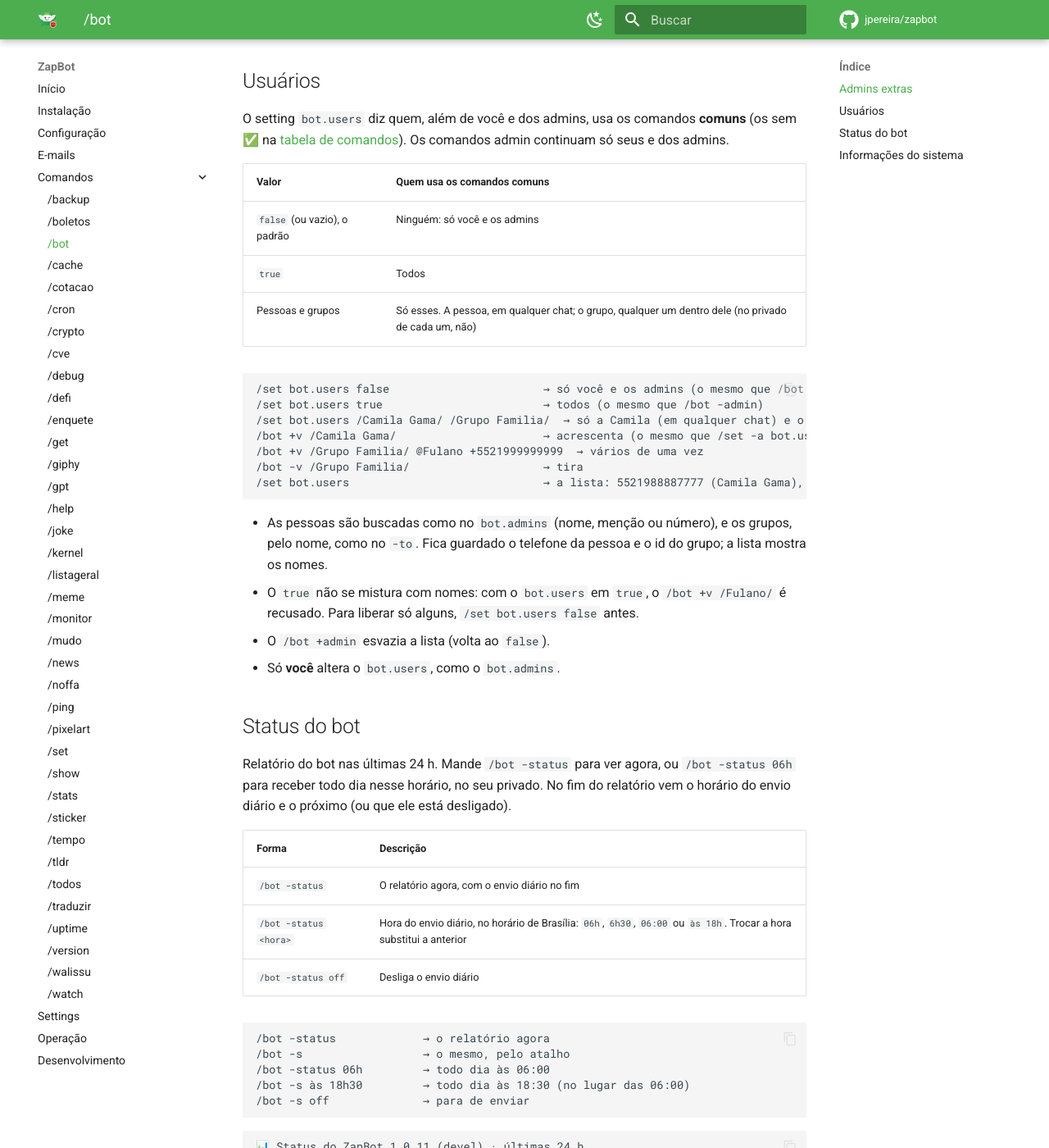
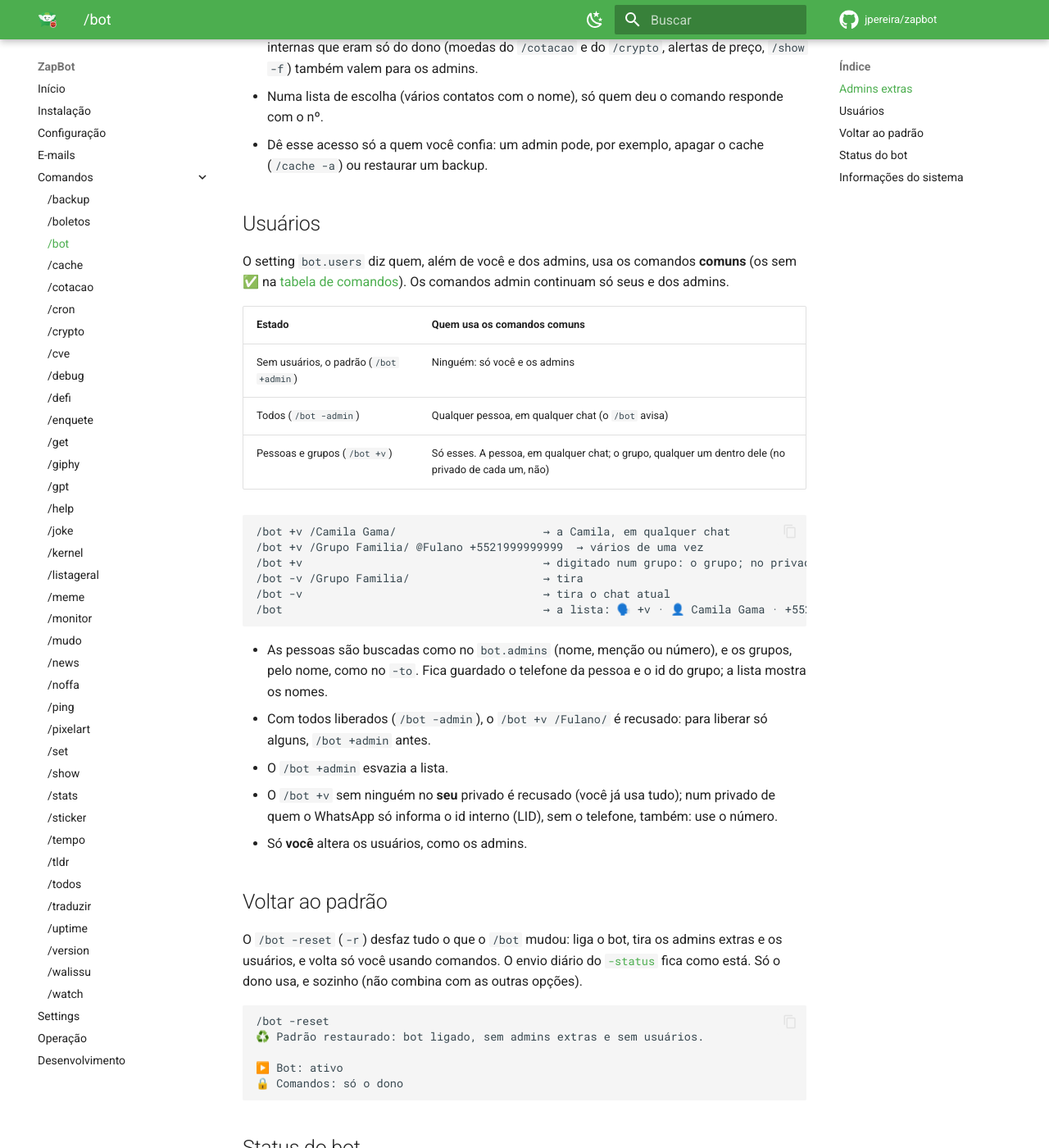
Before and after one commit to jpereira/zapbot, an MkDocs documentation site: the page built from docs/commands/bot.md, in a window 1280 px wide and 1400 px high, scrolled down 3523 px. Shown: the whole window at 82% size. Built offline with MkDocs 1.6.1 and Material for MkDocs 9.7.7, drawn with Linux system fonts in a browser that asks for light colours; comment, search, counter and statistics services are not loaded; some of the changed text lies outside the part shown.

Commit message:
Extend /bot: +o|-o|+v|-v with nobody apply to the current chat, -reset goes back to default and true shows a warning
  /bot +v       (in a group: the group; in someone's private chat: the person)
  /bot -reset   (-r: on, no extra admins and no users)

- Without anyone, the shortcuts take the chat where they were typed: the group (+o refuses,
  since a group does not become admin) or the private chat person, by phone, also when the chat
  is the LID. In your private chat, there is no one.
- -reset (-r): bot.paused, bot.admins and bot.users go back to default; the daily send of -status
  stays. Owner only, and alone.
- With bot.users at true, /bot warns that anyone can run the common commands.
- The "already has"/"does not have" shows the names (👥 Família) instead of the ids, and points
  to /bot.
- Without the /set examples as an equivalence in the /bot help and page.
- In the help and the page, the pairs together, one per line: +admin, -admin / +o, -o / +v, -v.
  For that, the "sinais": ["+", "-"] in commands.json, which -h shows as "+o, -o" instead of
  splitting -o (Options) from +o (Arguments).

Tests (the current chat in the group, in private, in the LID and in your private chat; -reset;
the warning; the pairs in -h), help, the /bot page (new Back to default section) and "sinais"
in development.md.

````diff
--- a/docs/commands/bot.md
+++ b/docs/commands/bot.md
@@ -19,17 +19,25 @@ Controla quem pode usar o bot e mostra o relatório dele
 | *(nenhuma)* | Mostra o estado e, numa lista só, quem usa: admins (👑 `+o`) e usuários (🗣️ `+v`), com o tipo (👤 pessoa ou 👥 grupo), o nome e o número |
 | `-on` | Liga o bot |
 | `-off` | Desliga o bot |
-| `+admin` | Só você (e os admins) usa comandos: o mesmo que `/set bot.users false` (a lista de usuários sai) |
-| `-admin` | Todos usam os comandos comuns: o mesmo que `/set bot.users true` |
-| `+o`, `-o` | `<pessoa...>`: põe e tira admins (o mesmo que `/set -append`/`-rem bot.admins`). Veja [Admins extras](#admins-extras) |
-| `+v`, `-v` | `<pessoa\|grupo...>`: põe e tira usuários (o mesmo que `/set -append`/`-rem bot.users`). Veja [Usuários](#usuários) |
+| `+admin`, `-admin` | `+admin`: só você (e os admins) usa comandos; a lista de usuários sai. `-admin`: todos usam os comandos comuns, em qualquer chat (o `/bot` mostra um aviso) |
+| `+o`, `-o` | `[pessoa...]`: põe (`+o`) e tira (`-o`) admins. Sem ninguém, a pessoa do privado onde você digitou. Veja [Admins extras](#admins-extras) |
+| `+v`, `-v` | `[pessoa\|grupo...]`: põe (`+v`) e tira (`-v`) usuários. Sem ninguém, o chat atual: o grupo ou a pessoa do privado. Veja [Usuários](#usuários) |
+| `-reset`, `-r` | Volta ao padrão: bot ligado, sem admins extras e sem usuários. Não combina com as outras. Veja [Voltar ao padrão](#voltar-ao-padrão) |
 | `-status`, `-s` | Relatório do bot e o envio diário dele (`[<hora>\|off]`). Não combina com as outras. Veja [Status do bot](#status-do-bot) |
 | `-info`, `-i` | Versões do bot e dos programas que ele usa, e o sistema. Não combina com as outras. Veja [Informações do sistema](#informações-do-sistema) |
 
 A lista de quem usa junta o `bot.admins` e o `bot.users`, como o resto do bot
 mostra um destino: `👤 Nome · +número` (ou só `👤 +número`, sem o contato na
 agenda) e `👥 Grupo`. Quem está nas duas aparece uma vez, com as duas marcas.
-Com o `bot.users` em `true`, a lista mostra só os admins.
+Com o `bot.users` em `true`, a lista mostra só os admins, e o `/bot` avisa que
+qualquer pessoa está usando os comandos:
+
+```
+/bot
+▶️ Bot: ativo
+🔓 Comandos: todos usam os comuns
+⚠️ Atenção: qualquer pessoa pode executar os comandos comuns do bot, em qualquer chat. Para restringir: /bot +admin (e depois /bot +v para liberar alguns).
+```
 
 O `-on`/`-off` e o `+admin`/`-admin` combinam; `-on` com `-off` (ou `+admin`
 com `-admin`) no mesmo comando é recusado. Os `+o`/`-o`/`+v`/`-v` vão
@@ -62,17 +70,17 @@ Quando usar cada um:
 |---|---|
 | Alguém está abusando dos comandos num grupo | `/bot +admin` (ou tire o grupo: `/bot -v /Grupo/`) |
 | Vários zapbots no mesmo grupo e você quer que só o seu responda a você | `/bot +admin` |
-| Liberar o bot para a família, só no grupo dela | `/bot +v /Grupo Familia/` |
+| Liberar o bot para a família, só no grupo dela | `/bot +v`, digitado no grupo (ou `/bot +v /Grupo Familia/` de qualquer chat) |
 | Liberar para uma pessoa, em qualquer chat | `/bot +v /Camila Gama/` |
 | Dar a alguém os comandos admin | `/bot +o /Jorge Pereira/` |
 | Parar o bot por completo por um tempo, sem derrubar o container | `/bot -off` |
 | Religar o bot e liberar os comandos para todos | `/bot -on -admin` |
+| Desfazer tudo: só você de novo, sem admins nem usuários | `/bot -reset` |
 
 Detalhes:
 
 - Com o bot desligado o `/set` também é ignorado: para ligar use sempre o
-  `/bot -on`. Com ele ligado, `/set bot.paused` e `/set bot.users` têm o
-  mesmo efeito das opções.
+  `/bot -on`.
 - Se o bot reiniciar desligado, ou só com você usando comandos, a mensagem de
   inicialização no seu privado avisa.
 - Só os **comandos** são afetados: a recuperação de mensagens apagadas e
@@ -97,9 +105,9 @@ estiver no setting `bot.admins`:
 /bot +o /Jorge Pereira/               → acrescenta, pelo nome do contato
 /bot +o +5521999999999                → ou pelo número
 /bot +o @Fulano Da Silva              → ou, num grupo, mencionando a pessoa
+/bot +o                               → no privado de alguém: essa pessoa
 /bot -o /Jorge Pereira/               → tira
-/set -a bot.admins /Jorge Pereira/    → o mesmo que o /bot +o, pelo /set
-/set bot.admins                       → a lista: 5521999999999 (Jorge Pereira)
+/bot                                  → a lista: 👑 +o · 👤 Jorge Pereira · +5521999999999
 ```
 
 O nome é buscado como no `-to` ([Destinos](index.md#destinos-contato-grupo-número-ou-e-mail)):
@@ -111,8 +119,9 @@ lista mostra o nome ao lado. E-mail é recusado, e um contato de quem
 o WhatsApp só informa o id interno (LID), sem o telefone, também: use o número.
 
 - **Grupo não pode ser admin**: todo mundo ali mandaria no bot (`/set`,
-  `/backup -send` com o banco inteiro...). O `/bot +o /Grupo/` é recusado e
-  sugere o `/bot +v /Grupo/`, que libera só os comandos comuns.
+  `/backup -send` com o banco inteiro...). O `/bot +o /Grupo/` (ou o `/bot +o`
+  digitado num grupo) é recusado e sugere o `/bot +v`, que libera só os
+  comandos comuns.
 - Só **você** (o dono, a conta pareada) altera o `bot.admins`: um admin extra
   não consegue se dar (nem dar a outros) esse acesso.
 - O número é comparado com o telefone de quem mandou a mensagem. Se o WhatsApp
@@ -133,30 +142,46 @@ O setting `bot.users` diz quem, além de você e dos admins, usa os comandos
 **comuns** (os sem ✅ na [tabela de comandos](index.md#resumo)). Os comandos
 admin continuam só seus e dos admins.
 
-| Valor | Quem usa os comandos comuns |
+| Estado | Quem usa os comandos comuns |
 |---|---|
-| `false` (ou vazio), o padrão | Ninguém: só você e os admins |
-| `true` | Todos |
-| Pessoas e grupos | Só esses. A pessoa, em qualquer chat; o grupo, qualquer um dentro dele (no privado de cada um, não) |
+| Sem usuários, o padrão (`/bot +admin`) | Ninguém: só você e os admins |
+| Todos (`/bot -admin`) | Qualquer pessoa, em qualquer chat (o `/bot` avisa) |
+| Pessoas e grupos (`/bot +v`) | Só esses. A pessoa, em qualquer chat; o grupo, qualquer um dentro dele (no privado de cada um, não) |
 
 ```
-/set bot.users false                       → só você e os admins (o mesmo que /bot +admin)
-/set bot.users true                        → todos (o mesmo que /bot -admin)
-/set bot.users /Camila Gama/ /Grupo Familia/  → só a Camila (em qualquer chat) e o grupo
-/bot +v /Camila Gama/                      → acrescenta (o mesmo que /set -a bot.users)
+/bot +v /Camila Gama/                      → a Camila, em qualquer chat
 /bot +v /Grupo Familia/ @Fulano +5521999999999  → vários de uma vez
+/bot +v                                    → digitado num grupo: o grupo; no privado de alguém: a pessoa
 /bot -v /Grupo Familia/                    → tira
-/set bot.users                             → a lista: 5521988887777 (Camila Gama), 👥 Grupo Familia
+/bot -v                                    → tira o chat atual
+/bot                                       → a lista: 🗣️ +v · 👤 Camila Gama · +5521988887777
 ```
 
 - As pessoas são buscadas como no `bot.admins` (nome, menção ou número), e os
   grupos, pelo nome, como no `-to`. Fica guardado o telefone da pessoa e o id
   do grupo; a lista mostra os nomes.
-- O `true` não se mistura com nomes: com o `bot.users` em `true`, o
-  `/bot +v /Fulano/` é recusado. Para liberar só alguns, `/set bot.users false`
-  antes.
-- O `/bot +admin` esvazia a lista (volta ao `false`).
-- Só **você** altera o `bot.users`, como o `bot.admins`.
+- Com todos liberados (`/bot -admin`), o `/bot +v /Fulano/` é recusado: para
+  liberar só alguns, `/bot +admin` antes.
+- O `/bot +admin` esvazia a lista.
+- O `/bot +v` sem ninguém no **seu** privado é recusado (você já usa tudo); num
+  privado de quem o WhatsApp só informa o id interno (LID), sem o telefone,
+  também: use o número.
+- Só **você** altera os usuários, como os admins.
+
+## Voltar ao padrão
+
+O `/bot -reset` (`-r`) desfaz tudo o que o `/bot` mudou: liga o bot, tira os
+admins extras e os usuários, e volta só você usando comandos. O envio diário
+do [`-status`](#status-do-bot) fica como está. Só o dono usa, e sozinho (não
+combina com as outras opções).
+
+```
+/bot -reset
+♻️ Padrão restaurado: bot ligado, sem admins extras e sem usuários.
+
+▶️ Bot: ativo
+🔒 Comandos: só o dono
+```
 
 ## Status do bot
 
````
Also changed, not shown: docs/commands/set.md (+0 -1 lines), docs/development.md (+5 -0 lines), 7 other files.
